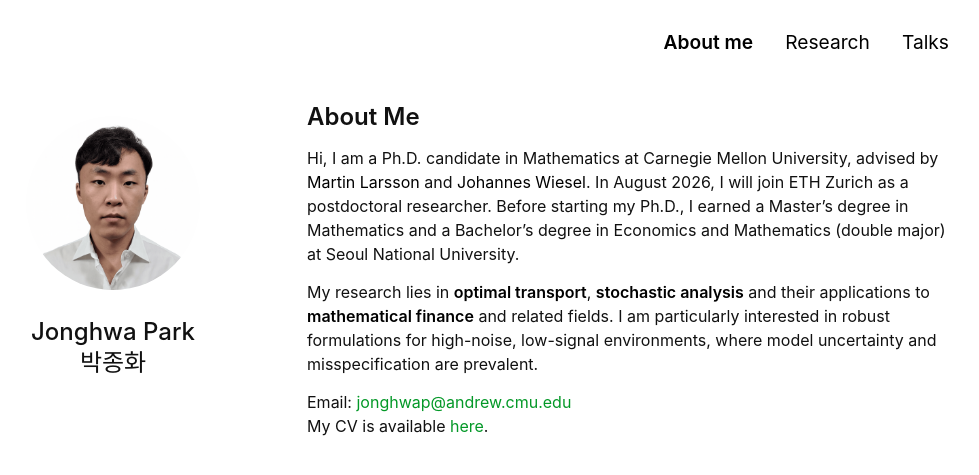
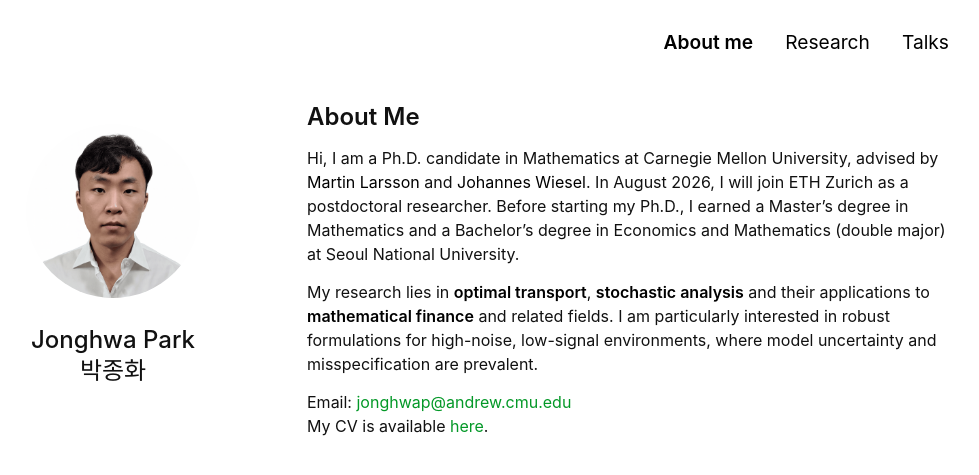
Before and after one commit to Jonghwap/Jonghwap.github.io, a Jekyll site: the page built from index.md, in a window 1280 px wide. Shown: the top 475 px of the page, without its empty margins (163-1142 px from the left). Built offline with Jekyll 4.4.1, drawn with Linux system fonts in a browser that asks for light colours; a style sheet for code colours, icons or effects is not loaded; our own code applies the rules of GitHub Pages for plain Markdown files.

Commit message:
Update minimal-light.scss

```diff
--- a/_sass/minimal-light.scss
+++ b/_sass/minimal-light.scss
@@ -221,7 +221,7 @@ papertitle {
 
     .image.avatar {
       border-radius: 100%;
-      margin-top: 1.5rem; // 프로필 사진 위 여백 (휴대폰 겹침)
+      margin-top: 2rem; // 프로필 사진 위 여백 (휴대폰 겹침)
     }
 
       .image.avatar:before {
```
